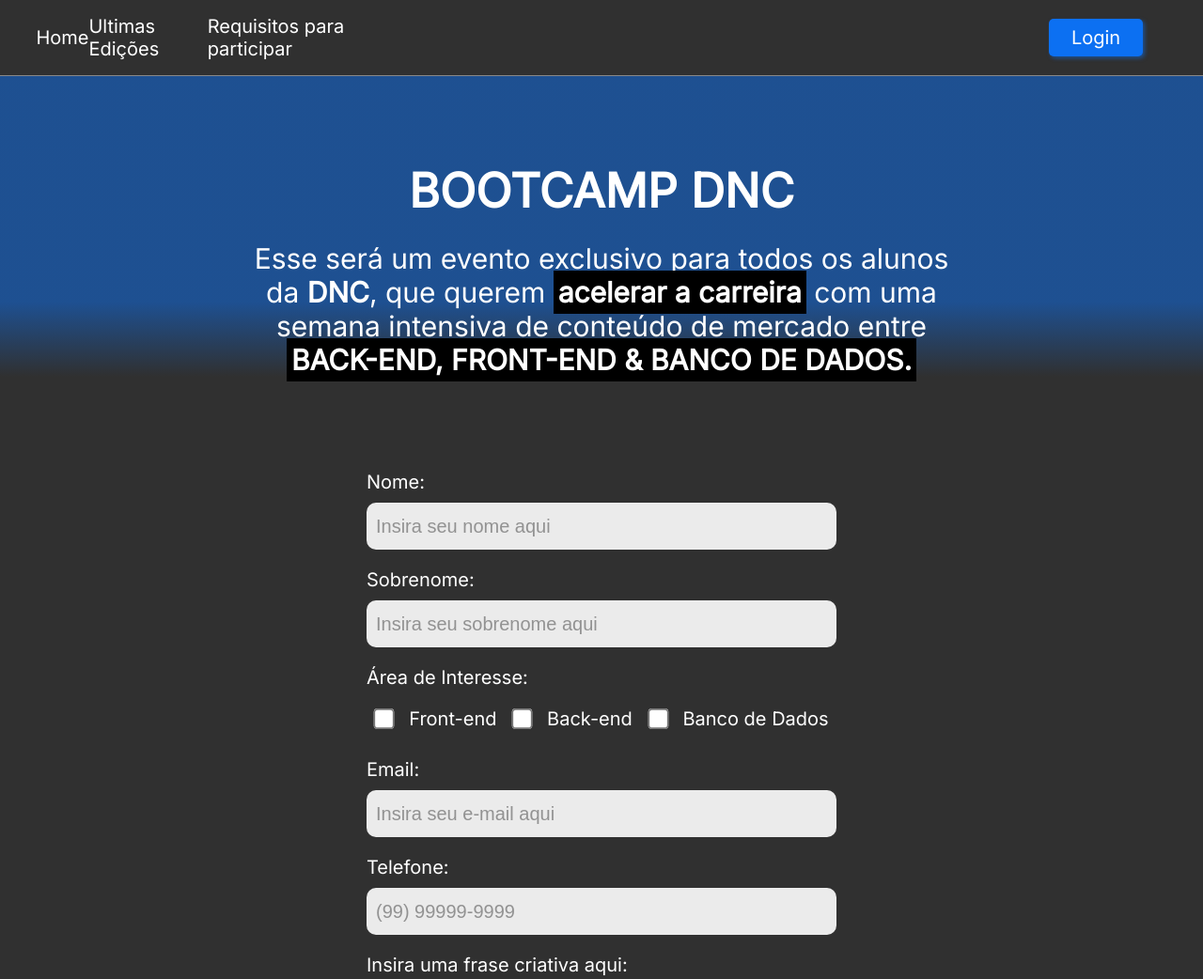
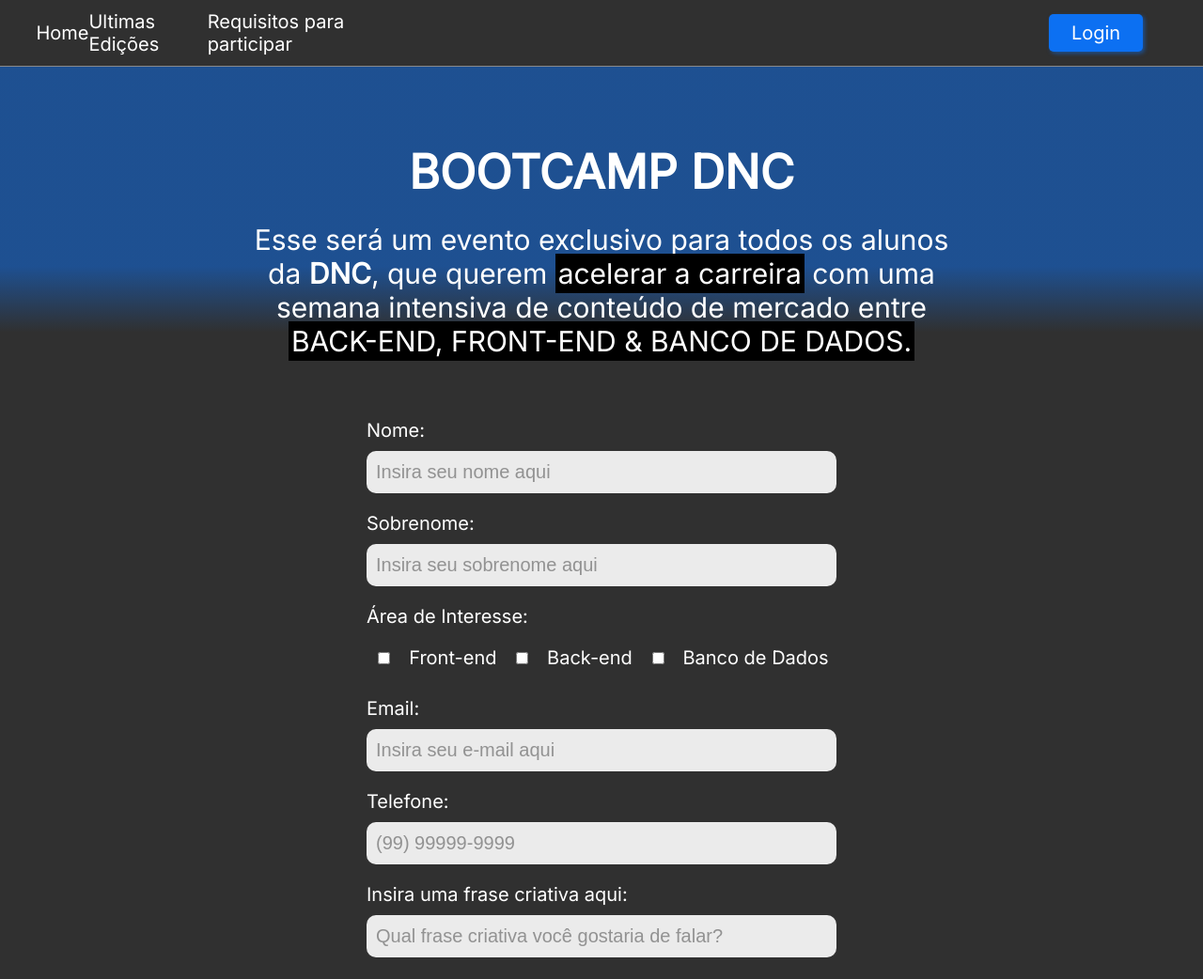
Before and after one commit to henriquemartinsr/bootcamp-dnc, a plain HTML site: page index.html in a window 1280 px wide. Shown: the top 1042 px of the page at 94% size. Drawn offline with Linux system fonts and the light colour scheme.

Commit message:
Versão final

```diff
--- a/style.css
+++ b/style.css
@@ -19,7 +19,7 @@
     /* Menu de Navegação Principal */
     #principal{
         width:100%;
-        height:80px;
+        height:70px;
         background-color: var(--preto-dnc);
         display:flex;
         justify-content: space-between;
@@ -68,8 +68,8 @@
         display:flex;
         flex-direction: column;
         align-items: center;
-        margin-top:50px;
-        margin-bottom:50px;
+        margin-top:40px;
+        margin-bottom:40px;
     }
 
         header{
@@ -82,7 +82,6 @@
             font-size:50px;
             font-weight: 600;
             text-align: center;
-
             margin-bottom: 20px;
         }
 
@@ -90,13 +89,12 @@
             text-align: center;
             font-size:30px;
             font-weight: 500;
-            margin-bottom: 80px;
+            margin-bottom: 50px;
         }
 
         header .invert{
             background-color: black;
-            font-weight: 600;
-            padding:5px;
+            padding:3px;
         }
 
         /* Formulario */
@@ -111,13 +109,13 @@
         .form-group{
             display: flex;
             flex-direction: column;
-            margin-top:10px;
+            margin-top:5px;
             margin-bottom:10px;
         }
 
         form input{
             border-radius: 10px;
-            height:30px;
+            height:25px;
             border:0px;
             font-size:20px;
             padding:10px;
@@ -143,7 +141,7 @@
         }
 
         input[type="checkbox"]{
-            transform: scale(1.7);
+            transform: scale(1.5git);
         }
 
         input[type="submit"]{
@@ -180,7 +178,7 @@
             display:flex;
             flex-direction: column;
             align-items: center;
-            height: 300px;
+            height: 200px;
         }
 
         footer h5{
```
